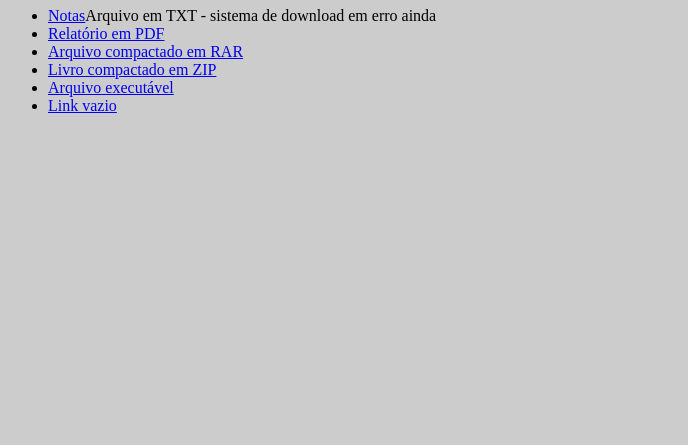
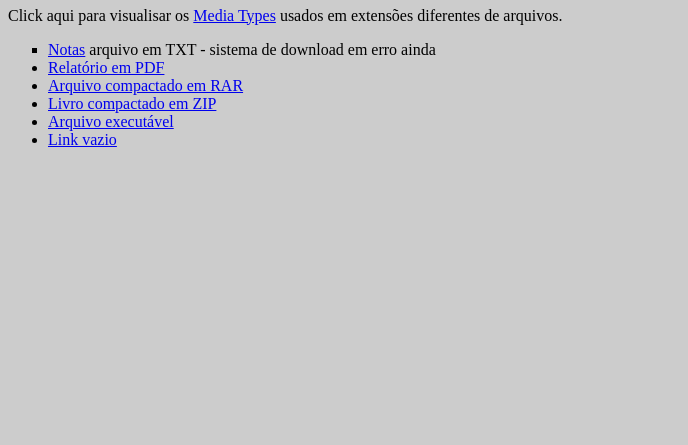
Before and after one commit to Ronaldss/course-html-css, a plain HTML site: page html-css/exercicios/ex010/index.html in a window 1280 px wide. Shown: the part 355-800 px from the top of the page, without its empty margins (0-688 px from the left). Drawn offline with Linux system fonts and the light colour scheme.

Commit message:
Link Media Types

```diff
--- a/html-css/exercicios/ex010/index.html
+++ b/html-css/exercicios/ex010/index.html
@@ -20,9 +20,10 @@
     <p>Click aqui para visualizar <a href="pag002.html" target="" rel="next">página 2</a>.</p>
     <hr>
     <h1>Downloads</h1>
+    <p>Click aqui para visualisar os <a href="https://www.iana.org/assignments/media-types/media-types.xhtml" target="_blank" rel="external">Media Types</a> usados em extensões diferentes de arquivos.</p>
     <ul>
-        <li><a href="livro/notas.txt" download>Notas</a>Arquivo em TXT - sistema de download em erro ainda</li>
-        <li><a href="livro/ebook.pdf" download="ebook.pdf" type="application/pdf">Relatório em PDF</a></li>
+        <li type="square"><a href="livro/notas.txt" download>Notas</a> arquivo em TXT - sistema de download em erro ainda</li>
+        <li><a href="livro/ebook.pdf" target="_blank" download="ebook.pdf" type="application/pdf">Relatório em PDF</a></li>
         <li><a href="livro/coisinha.rar" download="coisinha.rar" type="application/vnd.rar">Arquivo compactado em RAR</a></li>
         <li><a href="livro/zipado.zip" download="zipado.zip" type="application/zip">Livro compactado em ZIP</a></li>
         <li><a href="livro/exec.exe" download="exec.exe" type="application/vnd.microsoft.portable-executable">Arquivo executável</a></li>
```
